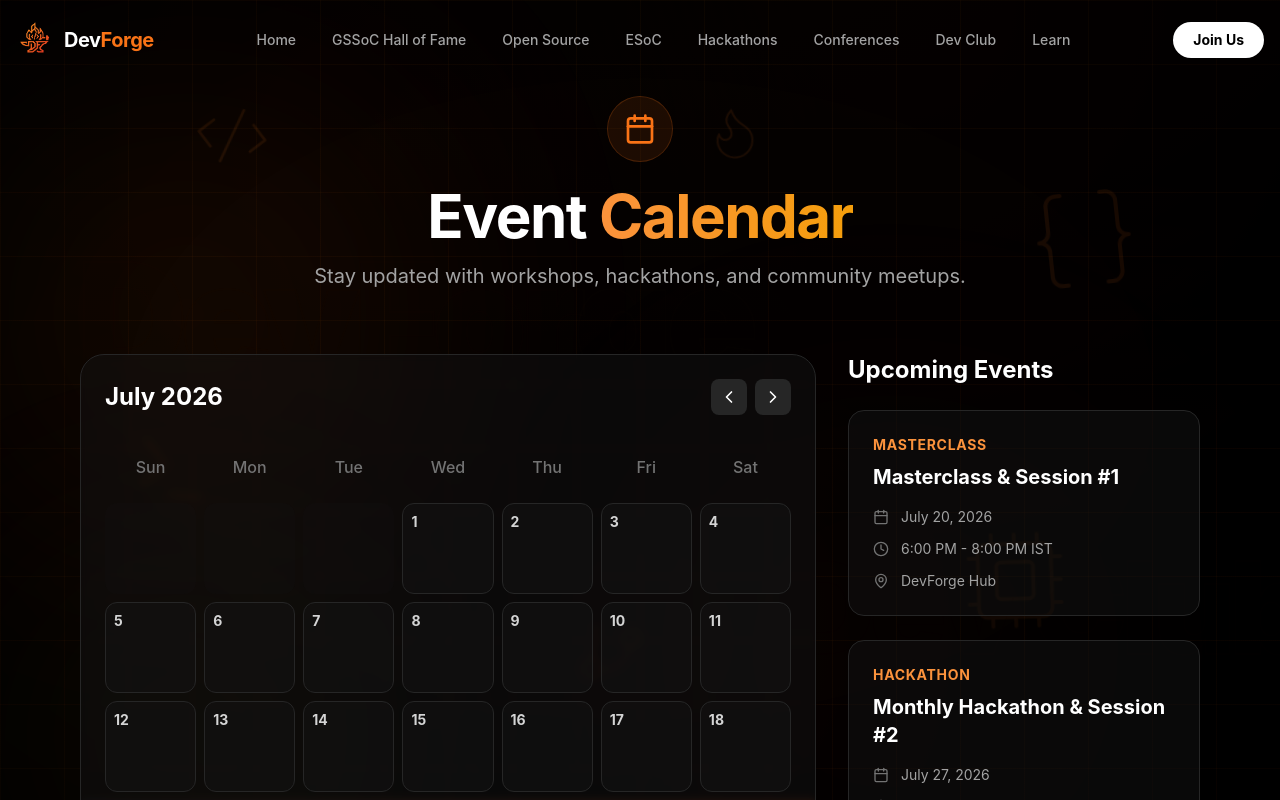
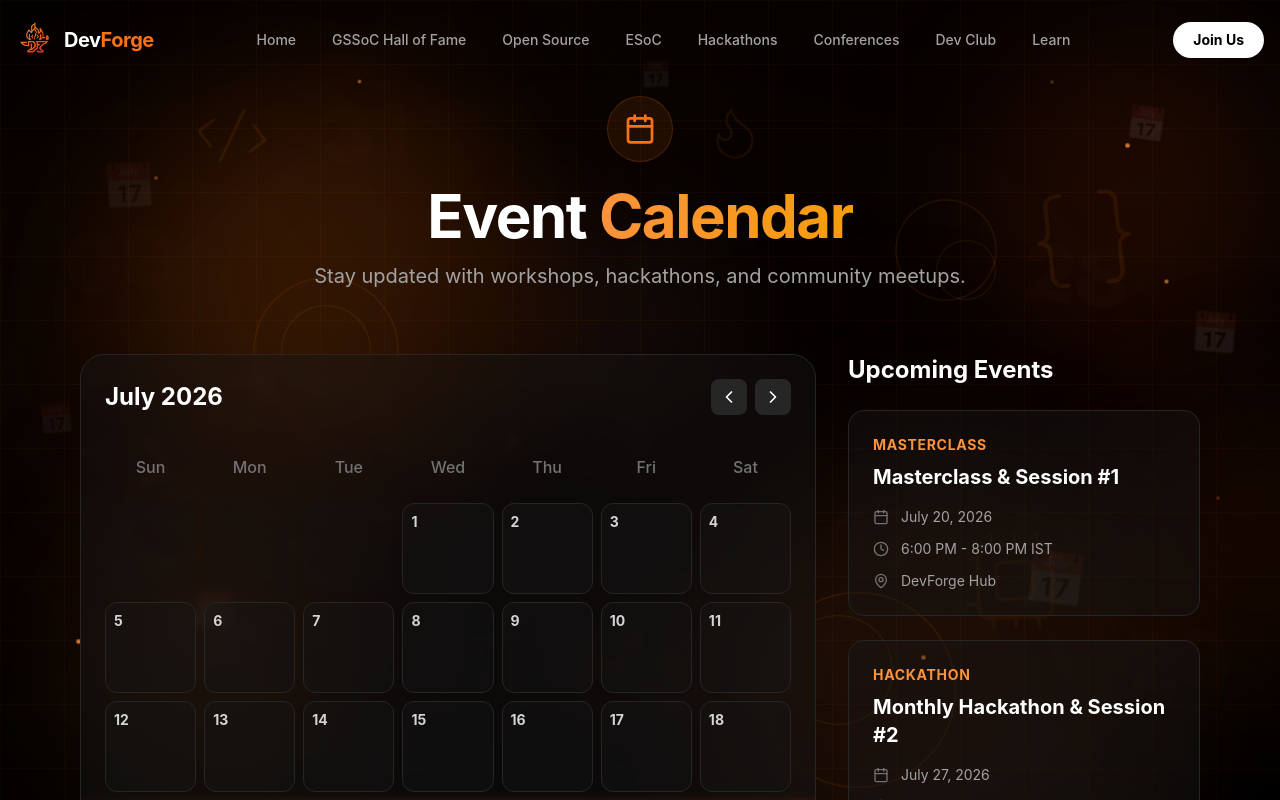
Before and after one commit to NST-DEVFORGE/DevForge, a Next.js app: page /events in a window 1280 px wide. Shown: the top 800 px of the page. Built offline with nearby package versions, Linux system fonts and the light colour scheme.

Commit message:
feat: brighter orange bg, crazy calendar floating elements, Geetansh replaces Nithyaraj in podium 3rd

```diff
--- a/app/events/page.tsx
+++ b/app/events/page.tsx
@@ -108,8 +108,128 @@ export default function EventsCalendar() {
   };
 
   return (
-    <div className="min-h-screen bg-transparent text-white pt-24 pb-16">
-      <div className="max-w-6xl mx-auto px-4">
+    <div className="min-h-screen bg-transparent text-white pt-24 pb-16 relative overflow-hidden">
+
+      {/* === CRAZY FLOATING BACKGROUND === */}
+      <div className="fixed inset-0 pointer-events-none z-0 overflow-hidden">
+
+        {/* Large slow-drifting orbs */}
+        {[
+          { x: "10%", y: "15%", size: 350, color: "rgba(249,115,22,0.13)", dur: 18 },
+          { x: "75%", y: "10%", size: 280, color: "rgba(234,88,12,0.11)", dur: 22 },
+          { x: "55%", y: "65%", size: 400, color: "rgba(251,146,60,0.09)", dur: 26 },
+          { x: "5%",  y: "70%", size: 220, color: "rgba(249,115,22,0.10)", dur: 20 },
+          { x: "85%", y: "55%", size: 260, color: "rgba(234,88,12,0.08)", dur: 24 },
+          { x: "40%", y: "30%", size: 180, color: "rgba(253,186,116,0.07)", dur: 16 },
+        ].map((orb, i) => (
+          <motion.div
+            key={`orb-${i}`}
+            className="absolute rounded-full blur-3xl"
+            style={{ left: orb.x, top: orb.y, width: orb.size, height: orb.size, background: orb.color }}
+            animate={{ x: [0, 40, -30, 20, 0], y: [0, -30, 40, -20, 0], scale: [1, 1.15, 0.9, 1.1, 1] }}
+            transition={{ duration: orb.dur, repeat: Infinity, ease: "easeInOut" }}
+          />
+        ))}
+
+        {/* Floating calendar emoji icons */}
+        {[
+          { x: "8%",  y: "20%", scale: 1.2, dur: 7 },
+          { x: "88%", y: "15%", scale: 0.9, dur: 9 },
+          { x: "15%", y: "75%", scale: 1.0, dur: 11 },
+          { x: "80%", y: "70%", scale: 1.4, dur: 8 },
+          { x: "50%", y: "8%",  scale: 0.7, dur: 13 },
+          { x: "93%", y: "40%", scale: 1.1, dur: 6 },
+          { x: "3%",  y: "50%", scale: 0.8, dur: 10 },
+        ].map((item, i) => (
+          <motion.div
+            key={`cal-${i}`}
+            className="absolute text-orange-500/20 select-none"
+            style={{ left: item.x, top: item.y, fontSize: `${item.scale * 36}px` }}
+            animate={{ y: [0, -20, 0], rotate: [-8, 8, -8], opacity: [0.15, 0.35, 0.15] }}
+            transition={{ duration: item.dur, repeat: Infinity, ease: "easeInOut", delay: i * 0.7 }}
+          >
+            📅
+          </motion.div>
+        ))}
+
+        {/* Spinning ring outlines */}
+        {[
+          { x: "20%", y: "35%", size: 140, dur: 14, clockwise: true },
+          { x: "70%", y: "25%", size: 100, dur: 10, clockwise: false },
+          { x: "60%", y: "75%", size: 180, dur: 18, clockwise: true },
+          { x: "10%", y: "60%", size: 80,  dur: 8,  clockwise: false },
+        ].map((ring, i) => (
+          <motion.div
+            key={`ring-${i}`}
+            className="absolute rounded-full border border-orange-500/15"
+            style={{ left: ring.x, top: ring.y, width: ring.size, height: ring.size }}
+            animate={{ rotate: ring.clockwise ? 360 : -360, scale: [1, 1.1, 1] }}
+            transition={{ rotate: { duration: ring.dur, repeat: Infinity, ease: "linear" }, scale: { duration: ring.dur / 2, repeat: Infinity, ease: "easeInOut" } }}
+          />
+        ))}
+
+        {/* Inner spinning rings (concentric) */}
+        {[
+          { x: "20%", y: "35%", size: 90, dur: 9 },
+          { x: "70%", y: "25%", size: 60, dur: 7 },
+          { x: "60%", y: "75%", size: 110, dur: 12 },
+        ].map((ring, i) => (
+          <motion.div
+            key={`ring-inner-${i}`}
+            className="absolute rounded-full border border-amber-400/10"
+            style={{ left: `calc(${ring.x} + ${(140 - ring.size) / 2}px)`, top: `calc(${ring.y} + ${(140 - ring.size) / 2}px)`, width: ring.size, height: ring.size }}
+            animate={{ rotate: -360 }}
+            transition={{ duration: ring.dur, repeat: Infinity, ease: "linear" }}
+          />
+        ))}
+
+        {/* Sparkle dots scattered */}
+        {Array.from({ length: 24 }).map((_, i) => {
+          const positions = [
+            [12,22],[88,18],[45,12],[67,45],[23,68],[78,72],[34,88],[91,35],
+            [56,28],[18,48],[72,82],[40,55],[82,10],[6,80],[60,90],[95,62],
+            [28,10],[50,70],[14,38],[86,48],[38,20],[66,60],[10,90],[92,25]
+          ];
+          const [lx, ly] = positions[i] || [50, 50];
+          return (
+            <motion.div
+              key={`spark-${i}`}
+              className="absolute rounded-full bg-orange-400"
+              style={{ left: `${lx}%`, top: `${ly}%`, width: i % 3 === 0 ? 4 : i % 3 === 1 ? 3 : 2, height: i % 3 === 0 ? 4 : i % 3 === 1 ? 3 : 2 }}
+              animate={{ opacity: [0, 0.8, 0], scale: [0.5, 1.5, 0.5] }}
+              transition={{ duration: 2.5 + (i % 4), repeat: Infinity, delay: i * 0.3, ease: "easeInOut" }}
+            />
+          );
+        })}
+
+        {/* Floating number particles (days) */}
+        {["17","28","04","31","12","23","09"].map((num, i) => (
+          <motion.div
+            key={`num-${i}`}
+            className="absolute text-orange-500/10 font-black select-none"
+            style={{ left: `${[15,80,45,25,65,88,5][i]}%`, top: `${[45,30,80,10,60,75,25][i]}%`, fontSize: "5rem" }}
+            animate={{ y: [0, -25, 0], opacity: [0.06, 0.14, 0.06], rotate: [-5, 5, -5] }}
+            transition={{ duration: 8 + i * 1.5, repeat: Infinity, ease: "easeInOut", delay: i * 1.1 }}
+          >
+            {num}
+          </motion.div>
+        ))}
+
+        {/* Horizontal scan lines (subtle) */}
+        {[15, 40, 65, 90].map((y, i) => (
+          <motion.div
+            key={`line-${i}`}
+            className="absolute left-0 right-0 h-px bg-gradient-to-r from-transparent via-orange-500/10 to-transparent"
+            style={{ top: `${y}%` }}
+            animate={{ opacity: [0, 0.5, 0], scaleX: [0.5, 1, 0.5] }}
+            transition={{ duration: 4 + i, repeat: Infinity, ease: "easeInOut", delay: i * 1.5 }}
+          />
+        ))}
+
+      </div>
+      {/* === END FLOATING BACKGROUND === */}
+
+      <div className="max-w-6xl mx-auto px-4 relative z-10">
 
         {/* Header */}
         <motion.div
@@ -127,6 +247,7 @@ export default function EventsCalendar() {
                 Stay updated with workshops, hackathons, and community meetups.
             </p>
         </motion.div>
+
 
         <div className="grid lg:grid-cols-3 gap-8">
 
--- a/app/globals.css
+++ b/app/globals.css
@@ -38,15 +38,21 @@ body {
   font-family: var(--font-geist-sans), system-ui, -apple-system, BlinkMacSystemFont,
     "Segoe UI", sans-serif;
   background-image: radial-gradient(circle at 30% 20%,
-      rgba(249, 115, 22, 0.15),
+      rgba(249, 115, 22, 0.30),
+      transparent 45%),
+    radial-gradient(circle at 70% 0%,
+      rgba(234, 88, 12, 0.28),
+      transparent 50%),
+    radial-gradient(circle at 50% 80%,
+      rgba(251, 146, 60, 0.22),
       transparent 40%),
-    radial-gradient(circle at 70% 0%,
-      rgba(234, 88, 12, 0.18),
-      transparent 45%),
-    radial-gradient(circle at 50% 80%,
-      rgba(251, 146, 60, 0.12),
+    radial-gradient(circle at 10% 60%,
+      rgba(249, 115, 22, 0.18),
       transparent 35%),
-    linear-gradient(135deg, #05060d 0%, #0a0203 60%, #0a0506 100%);
+    radial-gradient(circle at 90% 50%,
+      rgba(251, 100, 10, 0.16),
+      transparent 35%),
+    linear-gradient(135deg, #0a0407 0%, #0f0305 60%, #120507 100%);
   background-attachment: fixed;
 }
 
--- a/app/opensource/page.tsx
+++ b/app/opensource/page.tsx
@@ -126,7 +126,6 @@ export default function OpenSourceImpact() {
     const geetansh = findMember("Geetansh", { name: "Geetansh Goyal", allPRs: { merged: 47 }, avatar: "https://github.com/geetxnshgoyal.png", github: "geetxnshgoyal" });
     const nishtha = findMember("Nishtha", { name: "Nishtha Agarwal", allPRs: { merged: 69 }, avatar: "https://github.com/nishtha-agarwal-211.png", github: "nishtha-agarwal-211" });
     const dhiraj = findMember("Dhiraj", { name: "Dhiraj Rathod", allPRs: { merged: 28 }, avatar: "https://github.com/dhiraj-143r.png", github: "dhiraj-143r" });
-    const nithyaraj = findMember("Nithyaraj", { name: "Nithyaraj", allPRs: { merged: 10 }, avatar: "https://github.com/nithyarajmudhaliyar.png", github: "nithyarajmudhaliyar" });
 
     const podiumData = [
         {
@@ -150,11 +149,11 @@ export default function OpenSourceImpact() {
             ring: "ring-yellow-500"
         },
         {
-            name: nithyaraj.name,
+            name: geetansh.name,
             place: 3,
             quality: 7,
-            merged: nithyaraj.allPRs.merged,
-            avatar: nithyaraj.avatar || `https://github.com/${nithyaraj.github}.png`,
+            merged: geetansh.allPRs.merged,
+            avatar: geetansh.avatar || `https://github.com/${geetansh.github}.png`,
             color: "text-orange-600",
             bg: "bg-orange-900/20",
             ring: "ring-orange-600"
```
